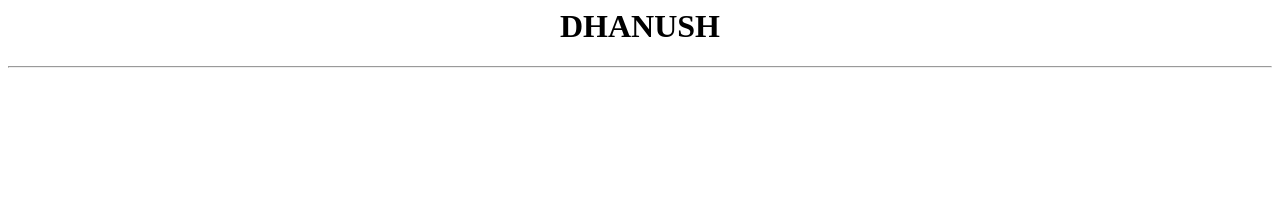
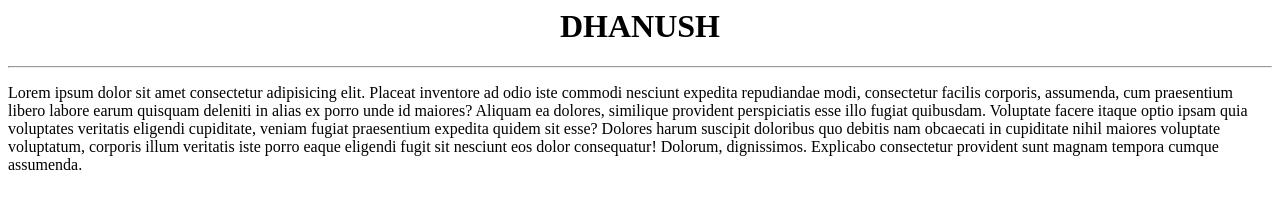
Before and after one commit to DhanushS-2005/Actor-page-demo, a plain HTML site: page index.html in a window 1280 px wide. Drawn offline with Linux system fonts and the light colour scheme.

Commit message:
para added

```diff
--- a/index.html
+++ b/index.html
@@ -2,3 +2,5 @@
 <h1>DHANUSH</h1>
 </center>
 <hr>
+
+<p>Lorem ipsum dolor sit amet consectetur adipisicing elit. Placeat inventore ad odio iste commodi nesciunt expedita repudiandae modi, consectetur facilis corporis, assumenda, cum praesentium libero labore earum quisquam deleniti in alias ex porro unde id maiores? Aliquam ea dolores, similique provident perspiciatis esse illo fugiat quibusdam. Voluptate facere itaque optio ipsam quia voluptates veritatis eligendi cupiditate, veniam fugiat praesentium expedita quidem sit esse? Dolores harum suscipit doloribus quo debitis nam obcaecati in cupiditate nihil maiores voluptate voluptatum, corporis illum veritatis iste porro eaque eligendi fugit sit nesciunt eos dolor consequatur! Dolorum, dignissimos. Explicabo consectetur provident sunt magnam tempora cumque assumenda.</p>
```
